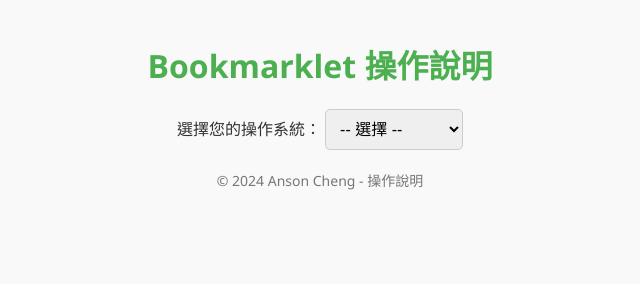
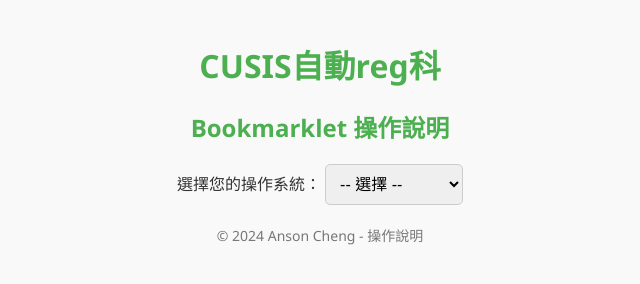
Before and after one commit to AnsonCheng03/CUSIS-Auto-Reg, a plain HTML site: page index.html in a window 1280 px wide. Shown: the whole page, without its empty margins (320-960 px from the left). Drawn offline with Linux system fonts and the light colour scheme.

Commit message:
Update index.html

```diff
--- a/index.html
+++ b/index.html
@@ -4,7 +4,7 @@
 <head>
     <meta charset="UTF-8">
     <meta name="viewport" content="width=device-width, initial-scale=1.0">
-    <title>Bookmarklet 操作說明</title>
+    <title>CUSIS Auto Reg</title>
     <style>
         body {
             font-family: 'Segoe UI', Tahoma, Geneva, Verdana, sans-serif;
@@ -111,7 +111,8 @@
 </head>
 
 <body>
-    <h1>Bookmarklet 操作說明</h1>
+    <h1>CUSIS自動reg科</h1>
+    <h2>Bookmarklet 操作說明</h2>
     <div class="menu">
         <label for="os-select">選擇您的操作系統：</label>
         <select id="os-select" onchange="showSection(this.value)">
```
